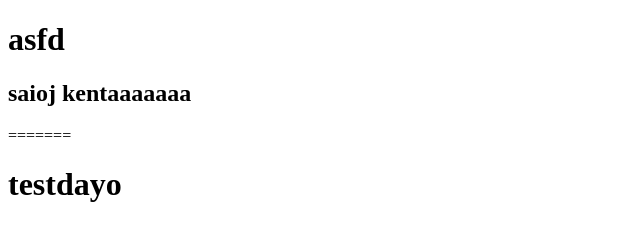
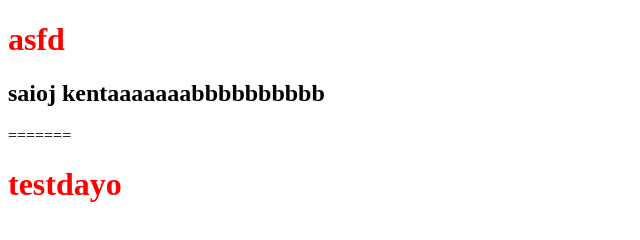
Before and after one commit to git-kenta/git-kenta.github.io, a plain HTML site: page index.html in a window 1280 px wide. Shown: the whole page, without its empty margins (0-640 px from the left). Drawn offline with Linux system fonts and the light colour scheme.

Commit message:
テスト変更

```diff
--- /dev/null
+++ b/css/style.css
@@ -0,0 +1,3 @@
+h1 {
+    color: red;
+}
--- a/index.html
+++ b/index.html
@@ -4,10 +4,11 @@
     <meta charset="UTF-8">
     <meta name="viewport" content="width=device-width, initial-scale=1.0">
     <title>Document</title>
+    <link rel="stylesheet" href="css/style.css">
 </head>
 <body>
     <h1>asfd</h1>
-    <h2>saioj kentaaaaaaa
+    <h2>saioj kentaaaaaaabbbbbbbbbb
 
     </h2>
 </body>
```
